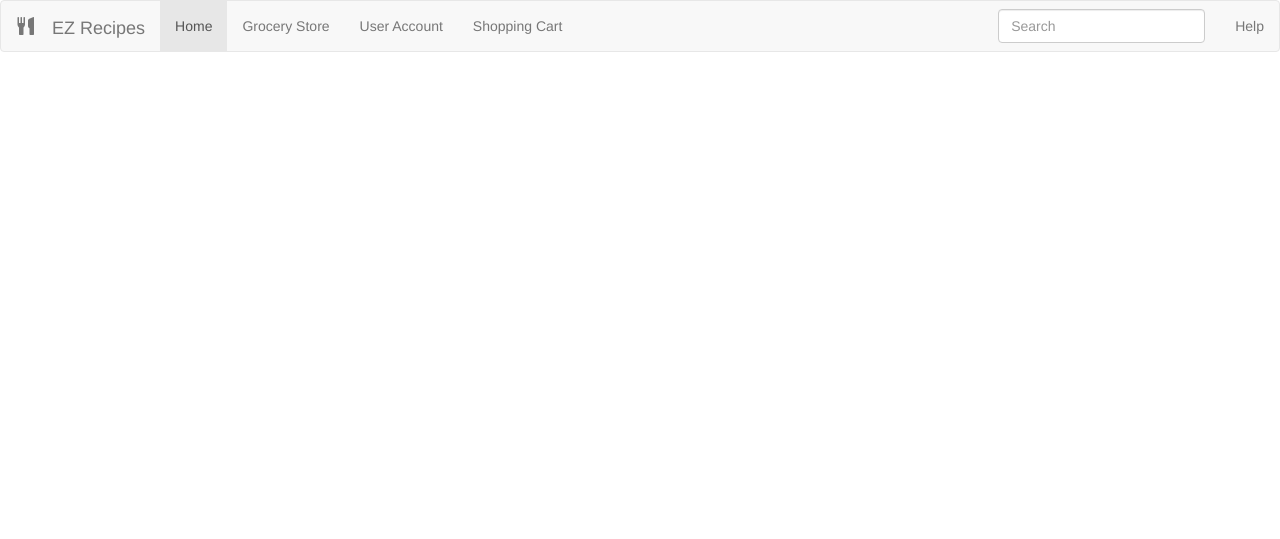
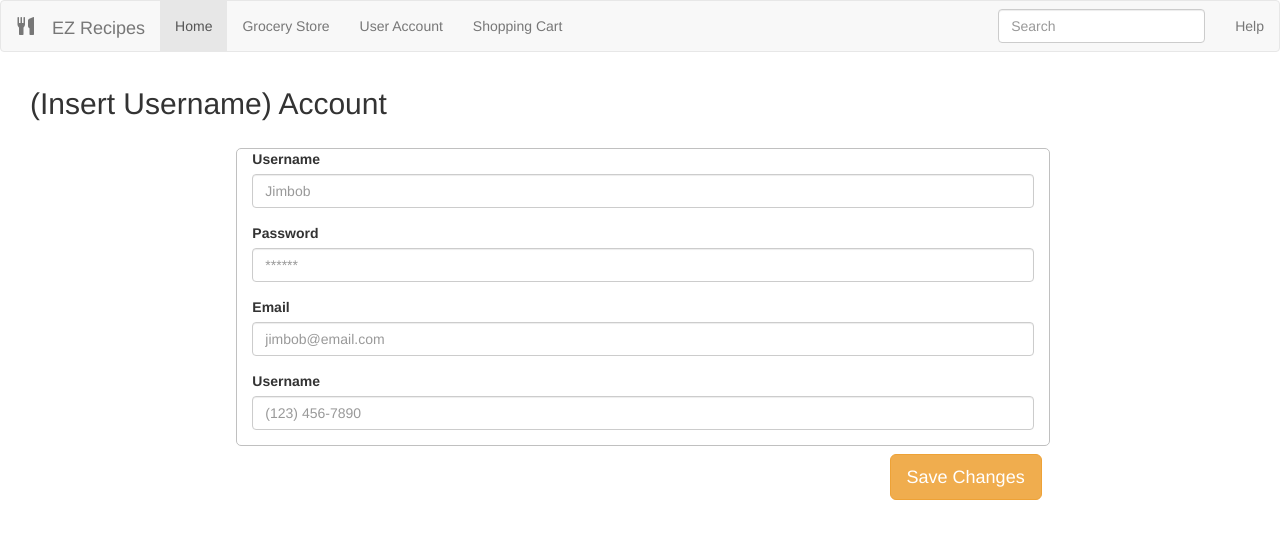
Before and after one commit to bkennedy04/E-commerce, a PHP site: page /account.php in a window 1280 px wide. Shown: the top 539 px of the page. Run offline with PHP 8.4, Linux system fonts and the light colour scheme; a stand-in replaces the project's code that opens the database connection; some libraries are stand-ins or nearby versions.

Commit message:
Created mock shopping cart and account pages

```diff
--- a/website/account.php
+++ b/website/account.php
@@ -7,5 +7,36 @@
 	//$result0 = $conn->query($query0);
 ?>
 
-
+<div class="col-md-12" style="padding-bottom:5px">
+	<h2>(Insert Username) Account<h2>
+</div>
+<div class="col-md-12">
+	<div class="col-md-2">
+	</div>
+	<div id="account" class="col-md-8" style="border: 1px silver solid; border-radius: 5px; margin:3px;">
+		<form>
+		  <div class="form-group">
+			<label for="formGroupExampleInput">Username</label>
+			<input type="text" class="form-control" id="formGroupExampleInput" placeholder="Jimbob">
+		  </div>
+		  <div class="form-group">
+			<label for="formGroupExampleInput2">Password</label>
+			<input type="text" class="form-control" id="formGroupExampleInput2" placeholder="******">
+		  </div>
+		  <div class="form-group">
+			<label for="formGroupExampleInput">Email</label>
+			<input type="text" class="form-control" id="formGroupExampleInput" placeholder="jimbob@email.com">
+		  </div>
+		  <div class="form-group">
+			<label for="formGroupExampleInput">Username</label>
+			<input type="text" class="form-control" id="formGroupExampleInput" placeholder="(123) 456-7890">
+		  </div>
+		</form>
+	</div>
+	<div class="col-md-10" style="text-align:right; padding:5px">
+		<button type="button" class="btn btn-lg btn-warning dropdown-toggle" data-toggle="dropdown" aria-haspopup="true" aria-expanded="true">
+			Save Changes
+		</button>
+	</div>
+</div>
 <?php include "footer.php";?>
--- a/website/shoppingcart.php
+++ b/website/shoppingcart.php
@@ -91,6 +91,11 @@
 	</div>
 </div>
 <div class="row">
+	<div class="col-md-9" style="padding-bottom:10px">
+		<h3 style="text-align:right">Total (3 Items): $14.96</h3>
+	</div>
+</div>
+<div class="row">
 	<div class="col-sm-10" style="text-align:right">
 		<div class="go-to-grocery-btn"><a href="grocery.php" class="btn btn-lg btn-primary" role="button">Continue Shopping</a></div>
 	</div>
--- a/website/styles.css
+++ b/website/styles.css
@@ -161,3 +161,12 @@ body {
 #cart_table {
 	margin:5px;
 }
+
+#account {
+	border: 5px silver solid;
+	border-radius: 3px;
+}
+
+#account_entry {
+	margin-left:5px;
+}
```
